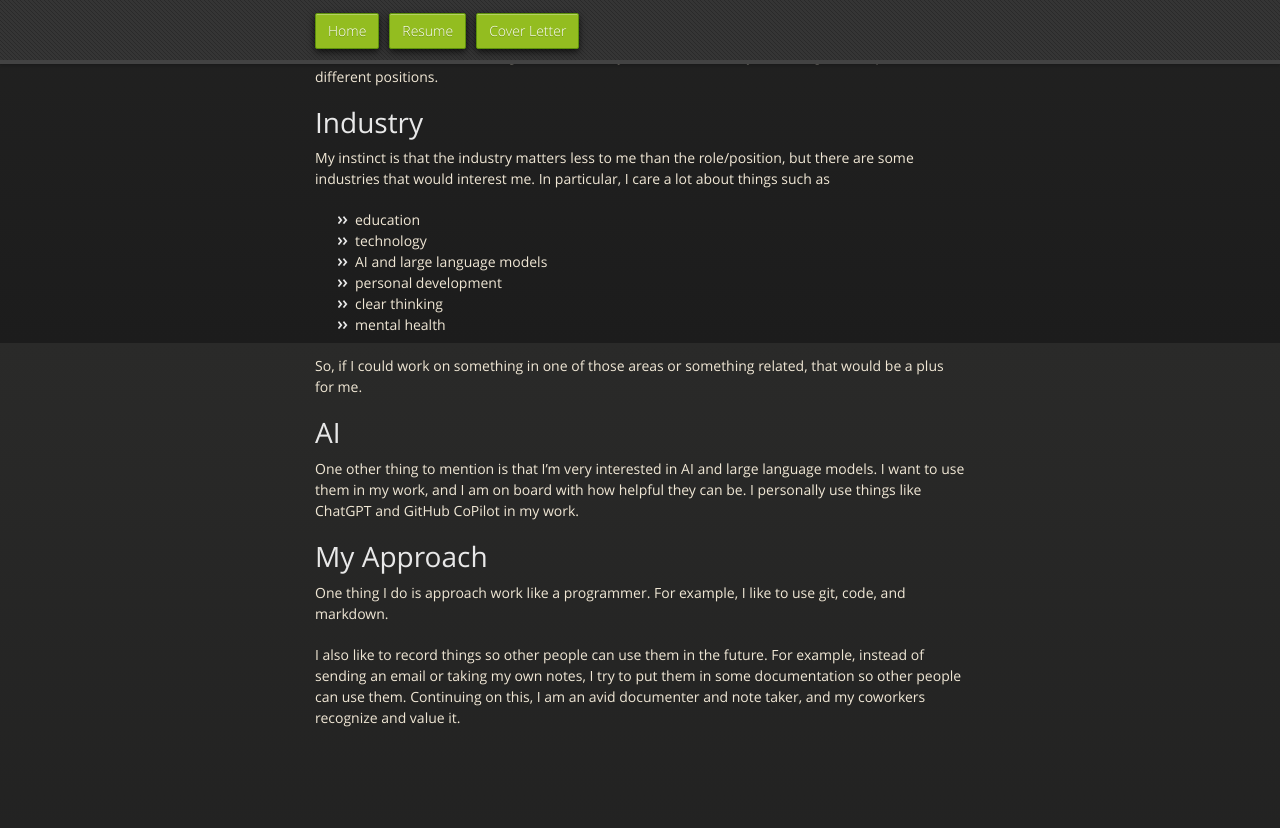
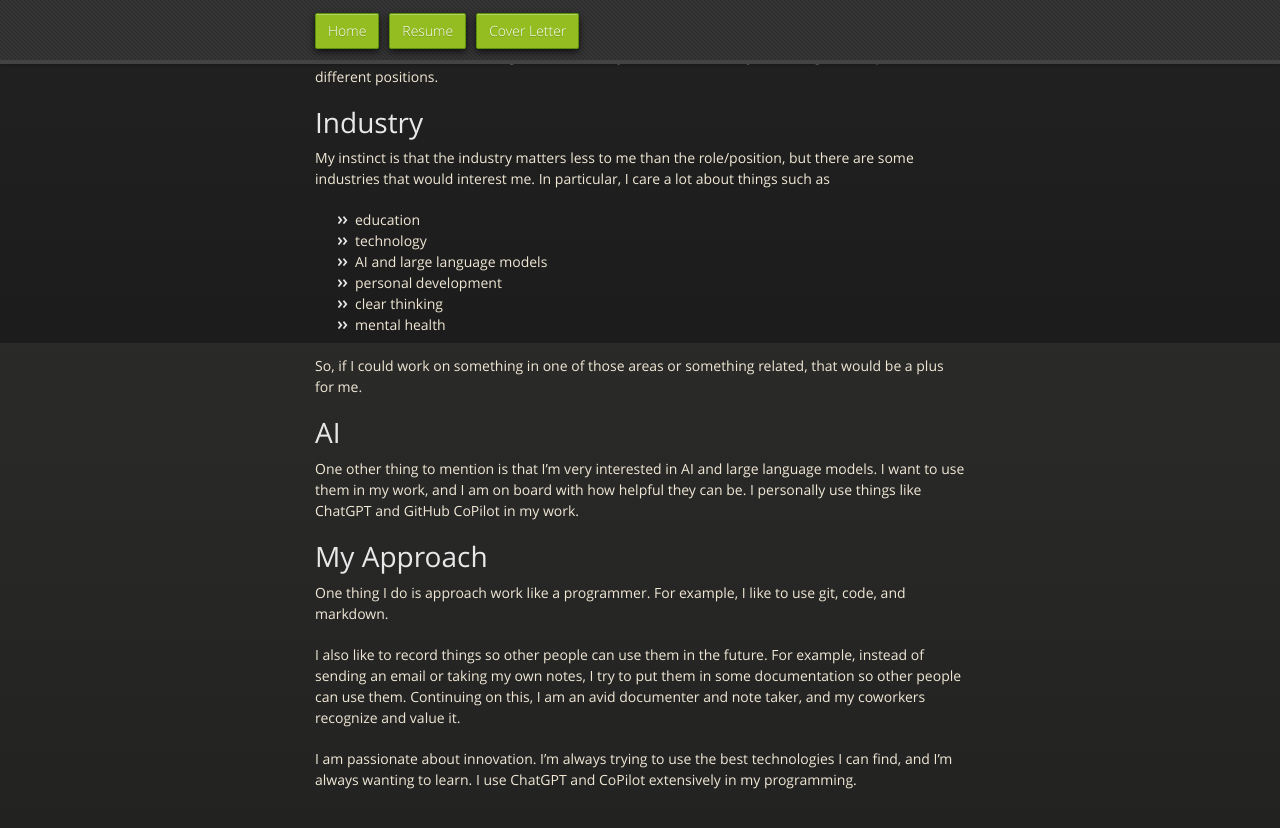
Before and after one commit to GSmithApps/GSmithApps, a Jekyll site: the page built from cover-letter.md, in a window 1280 px wide and 900 px high, scrolled down 557 px. Shown: the top 828 px of the window. Built offline with Jekyll 4.4.1, drawn with Linux system fonts in a browser that asks for light colours; our own code applies the rules of GitHub Pages for plain Markdown files.

Commit message:
innovation

```diff
--- a/cover-letter.md
+++ b/cover-letter.md
@@ -63,3 +63,8 @@ to put them in some documentation so other people
 can use them.  Continuing on this, I am an avid
 documenter and note taker, and my coworkers
 recognize and value it.
+
+I am passionate about innovation. I'm always trying
+to use the best technologies I can find, and I'm
+always wanting to learn. I use ChatGPT and CoPilot
+extensively in my programming.
```
